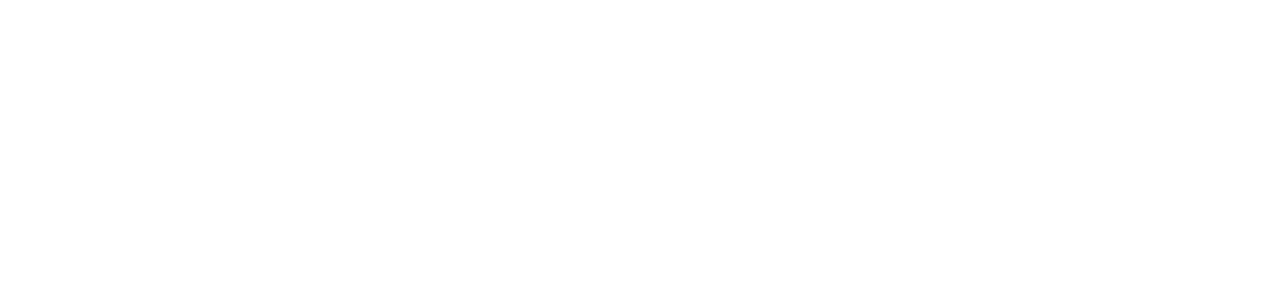
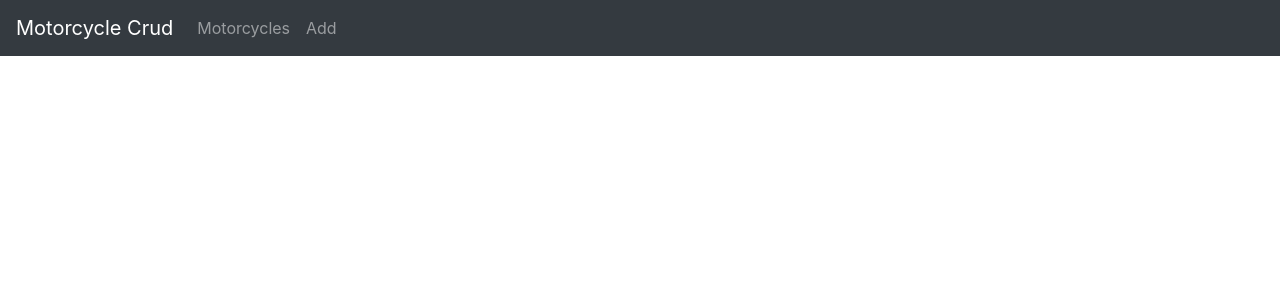
Before and after one commit to matigrzegor/motorcycle-crud, a React (Create React App) app: page /add in a window 1280 px wide. Shown: the top 300 px of the page. Built offline with nearby package versions, Linux system fonts and the light colour scheme.

Commit message:
Add bootstrap and react-router react-router-dom, add routing to App.js and index.js, create class components in add-motorcycle, motorcycle and motorcycles-list

```diff
--- a/package.json
+++ b/package.json
@@ -3,8 +3,11 @@
   "version": "0.1.0",
   "private": true,
   "dependencies": {
+    "bootstrap": "^4.5.3",
     "react": "^17.0.1",
     "react-dom": "^17.0.1",
+    "react-router": "^5.2.0",
+    "react-router-dom": "^5.2.0",
     "react-scripts": "1.1.5"
   },
   "scripts": {
--- a/src/containers/App.js
+++ b/src/containers/App.js
@@ -1,10 +1,41 @@
 import React, { Component } from 'react';
+import "bootstrap/dist/css/bootstrap.min.css";
+import { Link, Switch, Route } from 'react-router-dom';
 import './App.css';
+
+import MotorcyclesList from './motorcycles-list'
+import Motorcycle from './motorcycle'
+import AddMotorcycle from './add-motorcycle'
 
 class App extends Component {
   render() {
     return (
-      <div className="App">
+      <div>
+        <nav className="navbar navbar-expand navbar-dark bg-dark">
+          <a href="/motorcycles" className="navbar-brand">
+            Motorcycle Crud
+          </a>
+          <div className="navbar-nav mr-auto">
+            <li className="nav-item">
+              <Link to="/motorcycles" className="nav-link">
+                Motorcycles
+              </Link>
+            </li>
+            <li className="nav-item">
+              <Link to="/add" className="nav-link">
+                Add
+              </Link>
+            </li>
+          </div>
+        </nav>
+
+        <div className="container mt-3">
+          <Switch>
+            <Route exact path={"/", "/motorcycles"} component={MotorcyclesList}></Route>
+            <Route exact path={"/add"} component={AddMotorcycle}></Route>
+            <Route path={"/motorcycles/:id"} component={Motorcycle}></Route>
+          </Switch>
+        </div>
       </div>
     );
   }
--- a/src/containers/add-motorcycle.js
+++ b/src/containers/add-motorcycle.js
@@ -0,0 +1,10 @@
+import React, { Component } from 'react'
+import "bootstrap/dist/css/bootstrap.min.css";
+
+class AddMotorcycle extends Component {
+  render() {
+    return null
+  }
+}
+
+export default AddMotorcycle
--- a/src/containers/motorcycle.js
+++ b/src/containers/motorcycle.js
@@ -0,0 +1,10 @@
+import React, { Component } from 'react'
+import "bootstrap/dist/css/bootstrap.min.css";
+
+class Motorcycle extends Component {
+  render() {
+    return null
+  }
+}
+
+export default Motorcycle
--- a/src/containers/motorcycles-list.js
+++ b/src/containers/motorcycles-list.js
@@ -0,0 +1,10 @@
+import React, { Component } from 'react'
+import "bootstrap/dist/css/bootstrap.min.css";
+
+class MotorcyclesList extends Component {
+  render() {
+    return null
+  }
+}
+
+export default MotorcyclesList
--- a/src/index.js
+++ b/src/index.js
@@ -1,8 +1,14 @@
 import React from 'react';
 import ReactDOM from 'react-dom';
+import { BrowserRouter } from 'react-router-dom'
 import './index.css';
 import App from './containers/App';
 import registerServiceWorker from './registerServiceWorker';
 
-ReactDOM.render(<App />, document.getElementById('root'));
+ReactDOM.render(
+  <BrowserRouter>
+	  <App />
+  </BrowserRouter>,
+  document.getElementById('root')
+);
 registerServiceWorker();
```
Also changed, not shown: 1 other file (tests, documents, lock files or other folders).
